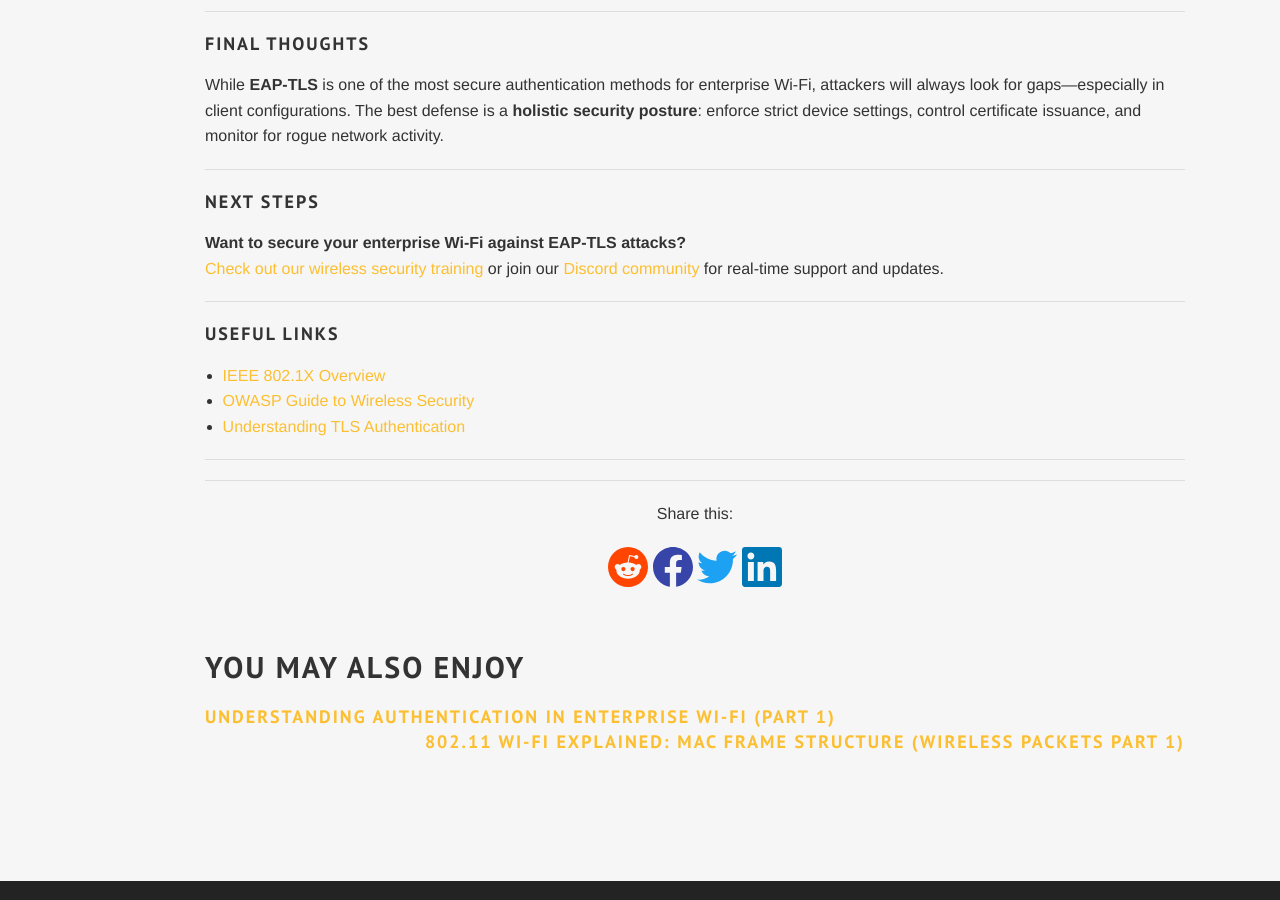
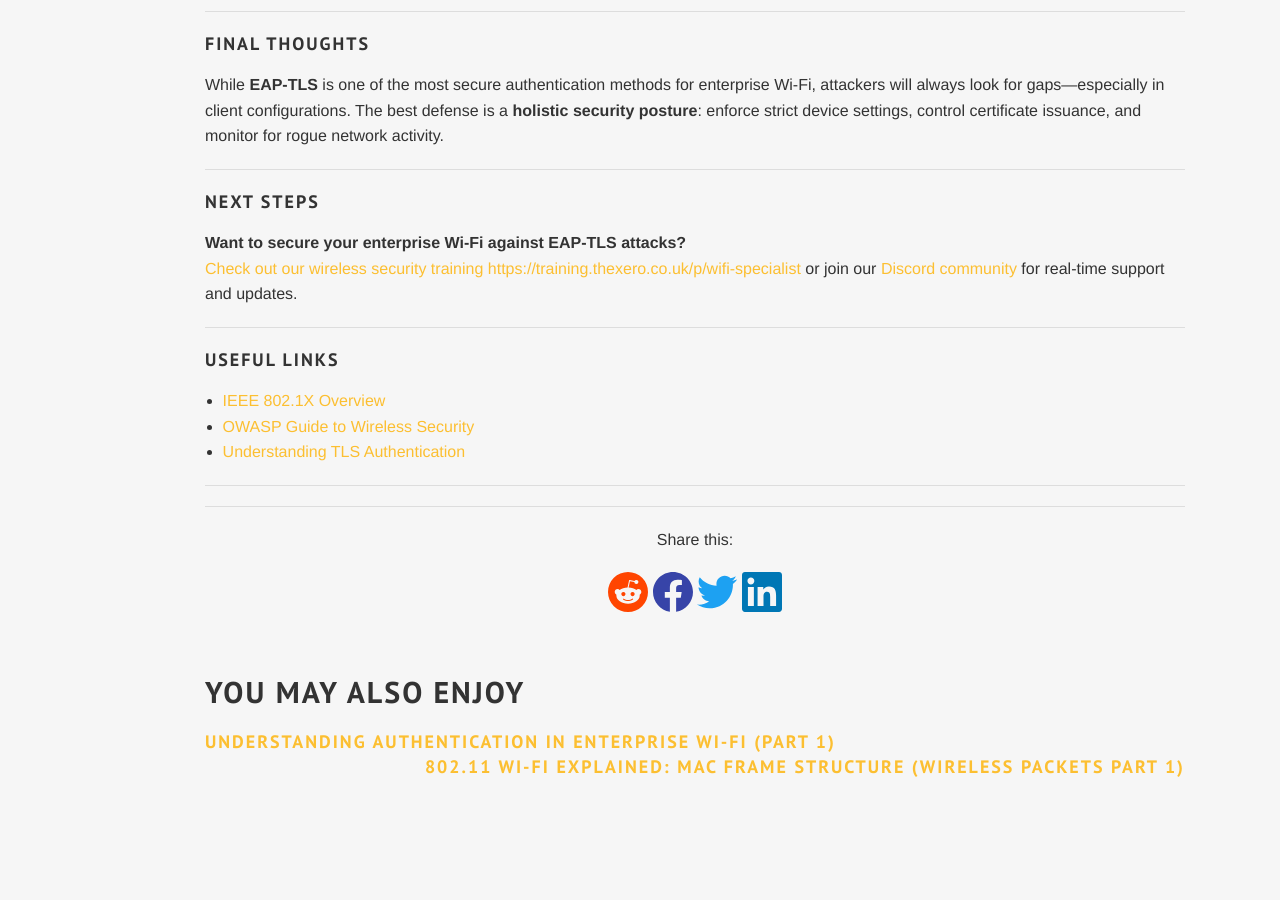
Before and after one commit to thexerocouk/thexerocouk.github.io, a Jekyll site: the page built from _posts/2024-09-19-Breaking-EAP-TLS.md, in a window 1280 px wide and 900 px high, scrolled down 3351 px. Built offline with Jekyll 4.4.1, drawn with Linux system fonts in a browser that asks for light colours; some web fonts are replaced; comment, search, counter and statistics services are not loaded; part of the change alters nothing that is shown.

Commit message:
Update 2024-09-19-Breaking-EAP-TLS.md

```diff
--- a/_posts/2024-09-19-Breaking-EAP-TLS.md
+++ b/_posts/2024-09-19-Breaking-EAP-TLS.md
@@ -103,7 +103,7 @@ While **EAP-TLS** is one of the most secure authentication methods for enterpris
 ### Next Steps
 
 **Want to secure your enterprise Wi-Fi against EAP-TLS attacks?**
-[Check out our wireless security training](https://training.thexero.co.uk/p/wifi-specialist) or join our [Discord community](https://discord.gg/YEfgvuqyDn) for real-time support and updates.
+[Check out our wireless security training](https://training.thexero.co.uk/p/wireless-mastery) [https://training.thexero.co.uk/p/wifi-specialist](https://training.thexero.co.uk/p/wireless-mastery) or join our [Discord community](https://discord.gg/YEfgvuqyDn) for real-time support and updates.
 
 ---
 
```
